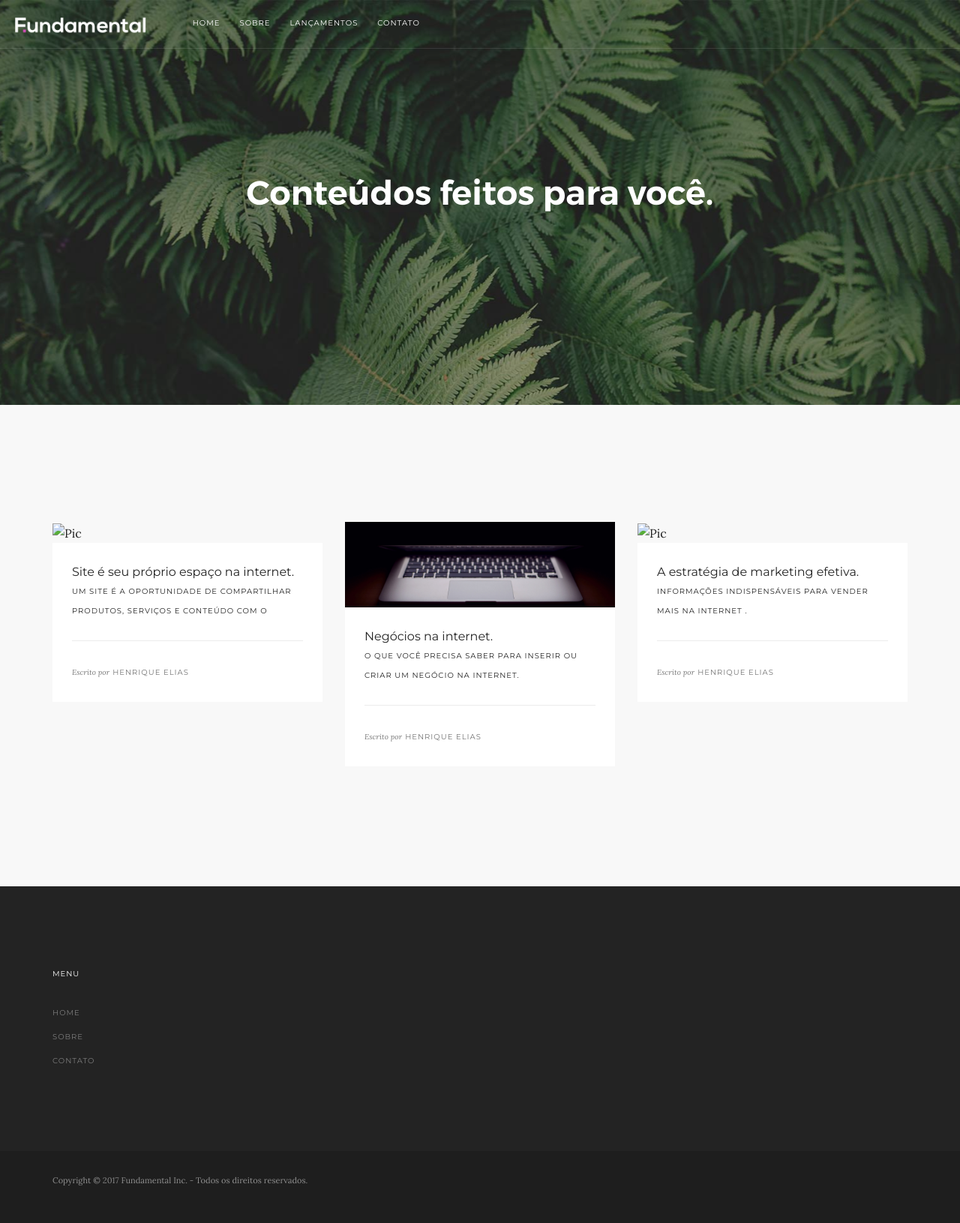
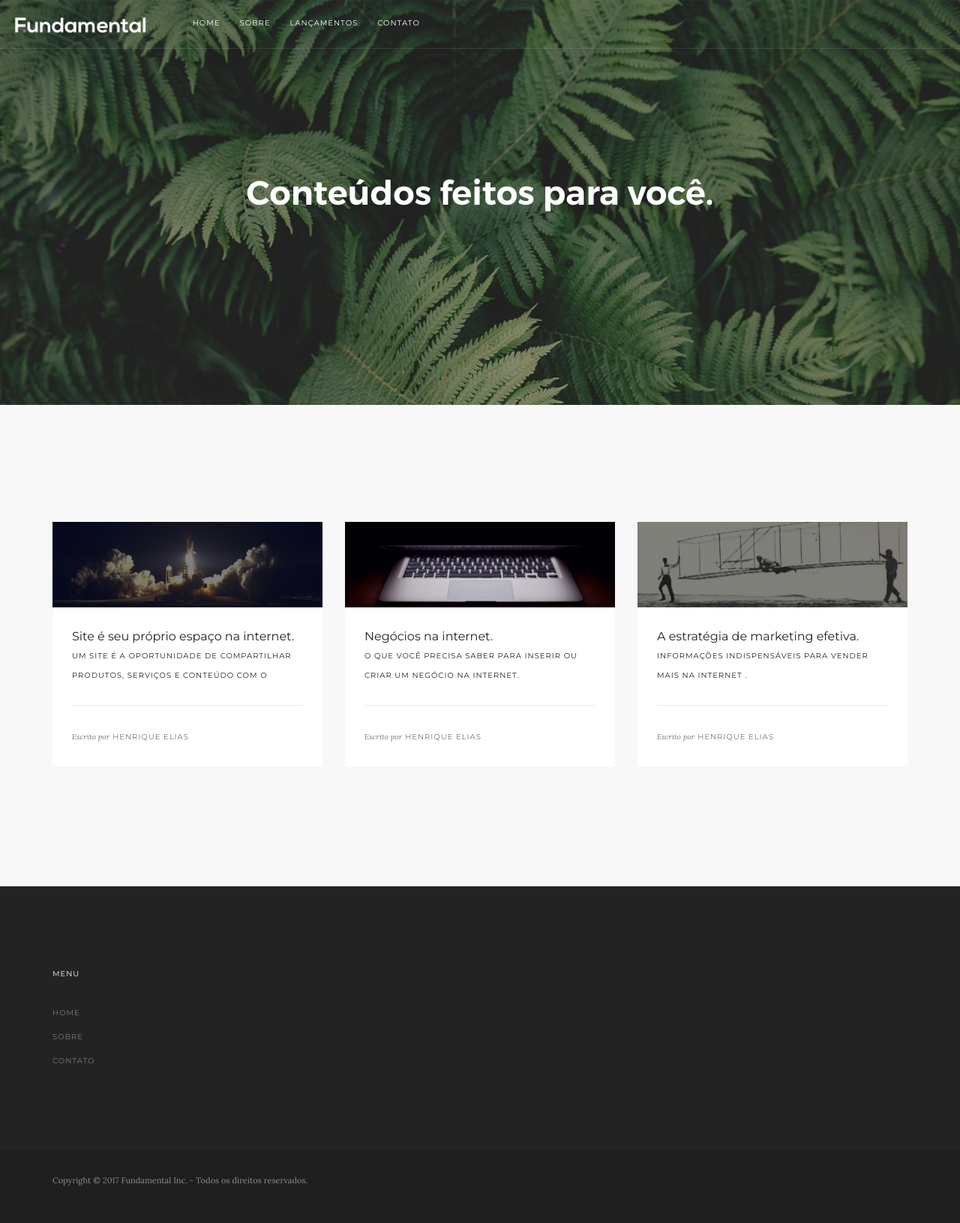
Before and after one commit to WeThinkIdeas/fundamental.github.io, a Jekyll site: the page built from blog.html, in a window 1280 px wide. Shown: the whole page at 75% size. Built offline with Jekyll 4.4.1, drawn with Linux system fonts in a browser that asks for light colours; some web fonts are replaced.

Commit message:
blog_img

```diff
--- a/_posts/2014-08-24-site-seu-espaco-na-internet.markdown
+++ b/_posts/2014-08-24-site-seu-espaco-na-internet.markdown
@@ -4,7 +4,7 @@ title:      "Site é seu próprio espaço na internet."
 subtitle:   "Um site é a oportunidade de compartilhar produtos, serviços e conteúdo com o mundo."
 date:       2017-01-10 12:00:00
 author:     "Henrique Elias"
-header-img: "img/post-bg-04.jpg"
+header-img: "http://fundamental.digital/img/post-bg-04.jpg"
 
 ---
 
--- a/_posts/2017-01-10-marketing.markdown
+++ b/_posts/2017-01-10-marketing.markdown
@@ -4,7 +4,7 @@ title:      "A estratégia de marketing efetiva."
 subtitle: "Informações indispensáveis para vender mais na internet ."
 date:       2014-07-01 12:00:00
 author:     "Henrique Elias"
-header-img: "img/post-bg-02.jpg"
+header-img: "http://fundamental.digital/img/post-bg-02.jpg"
 
 ---
 
```
